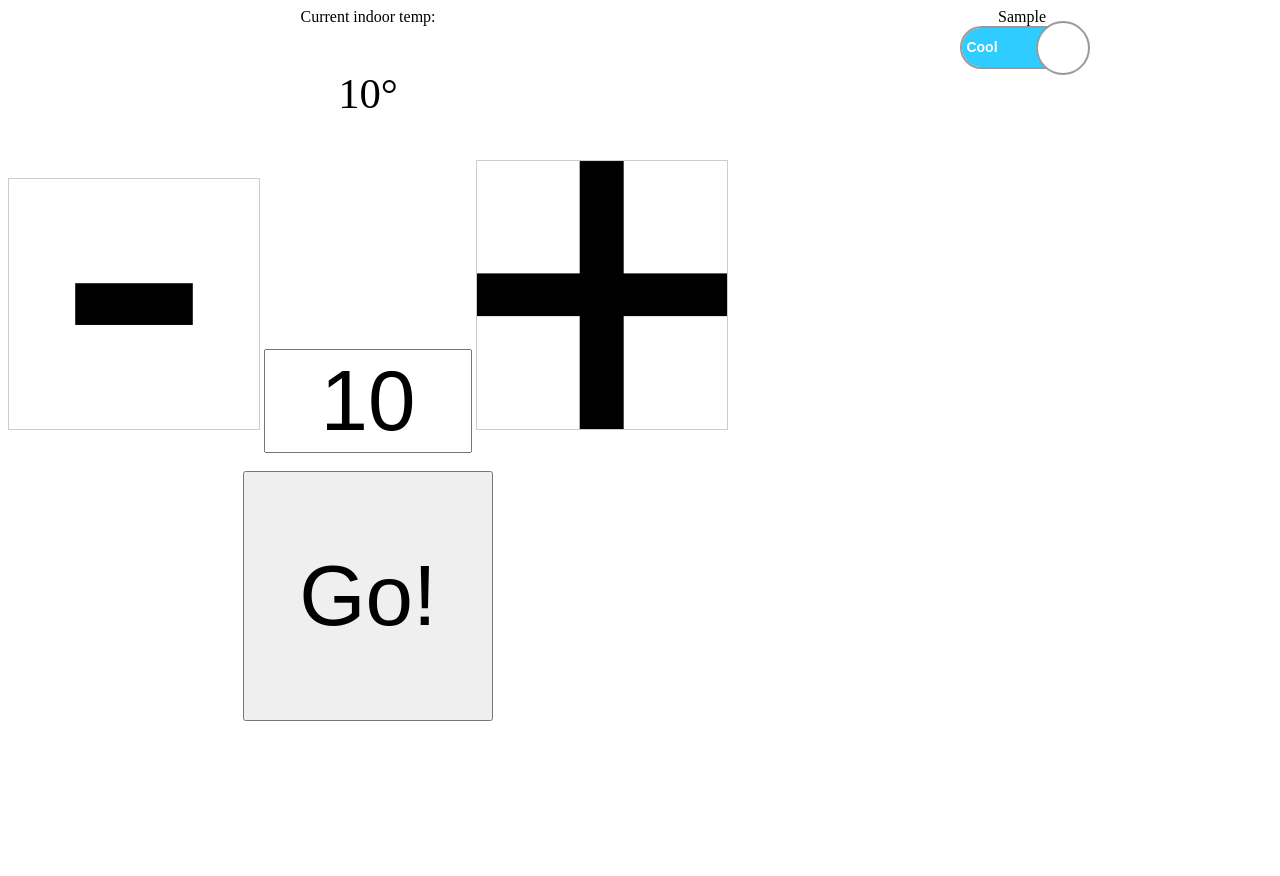
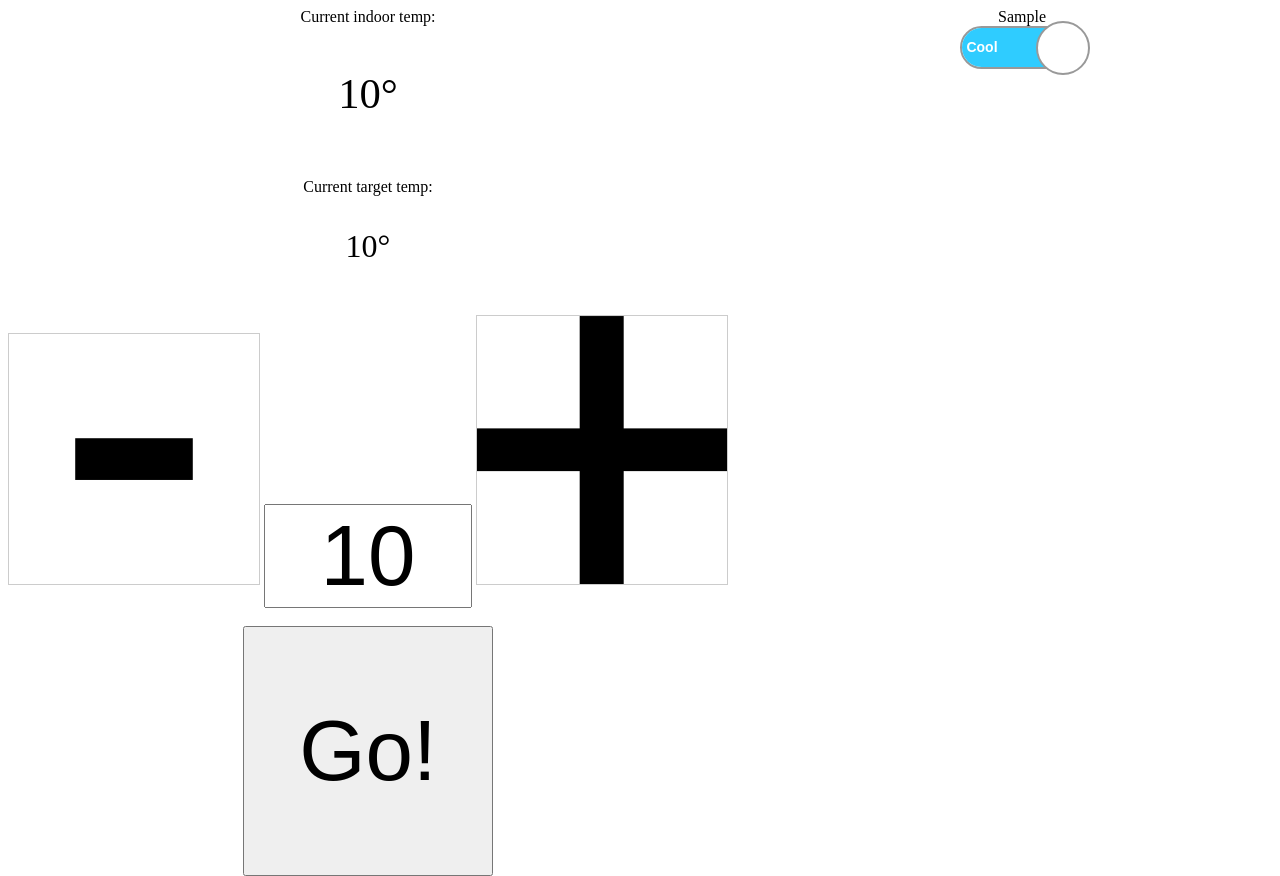
Before and after one commit to wywin/Rubustat, a Flask app: template templates/form.html in a window 1280 px wide. Before the commit the page ends 721 px from the top, so only its background shows below. Run offline with Flask 2, Linux system fonts and the light colour scheme; the template is opened without the code that fills it: most values are stand-ins (such as "Sample title", 1, 10 or a date in 2020).

Commit message:
add current target temp to web interface

```diff
--- a/static/lame.css
+++ b/static/lame.css
@@ -17,6 +17,9 @@ input {
 }
 p#currentTemp {
 	font-size: 32pt;
+}
+p#targetTemp {
+    font-size: 24pt;
 }
 img {
    border:1px solid #ccc;
--- a/templates/form.html
+++ b/templates/form.html
@@ -30,7 +30,10 @@
 <div class="content">
 	Current indoor temp:
 	<p id="currentTemp">{{indoor_temp}}&deg</p>
-
+	<br>
+	Current target temp:
+	<p id="targetTemp">{{targetTemp}}&deg</p>
+	<br>
 	<img src='static/minus-250.png' onclick="decrement(document.getElementsByTagName('input')[1]);" />
 	<input type="text" name="text" value={{ targetTemp }}>
     <img src='static/plus-250.png' onclick="increment(document.getElementsByTagName('input')[1]);" />
```
